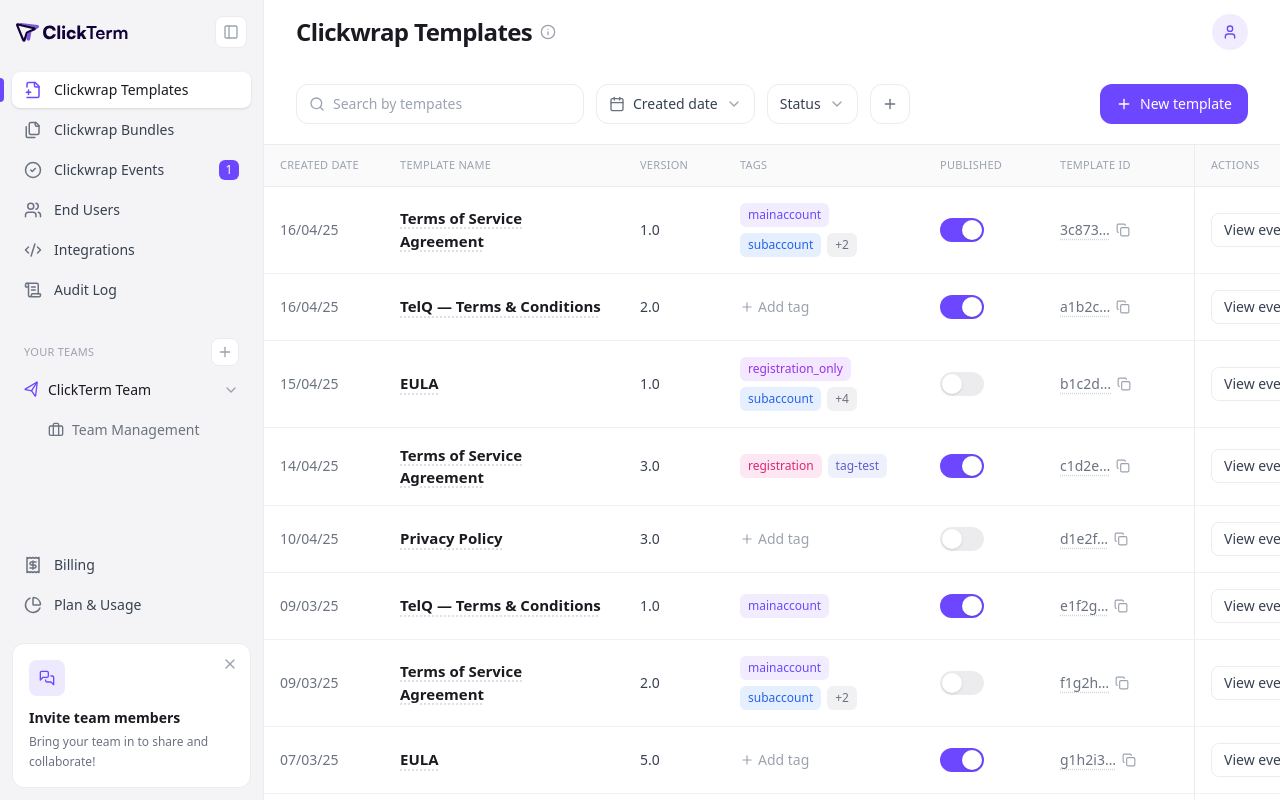
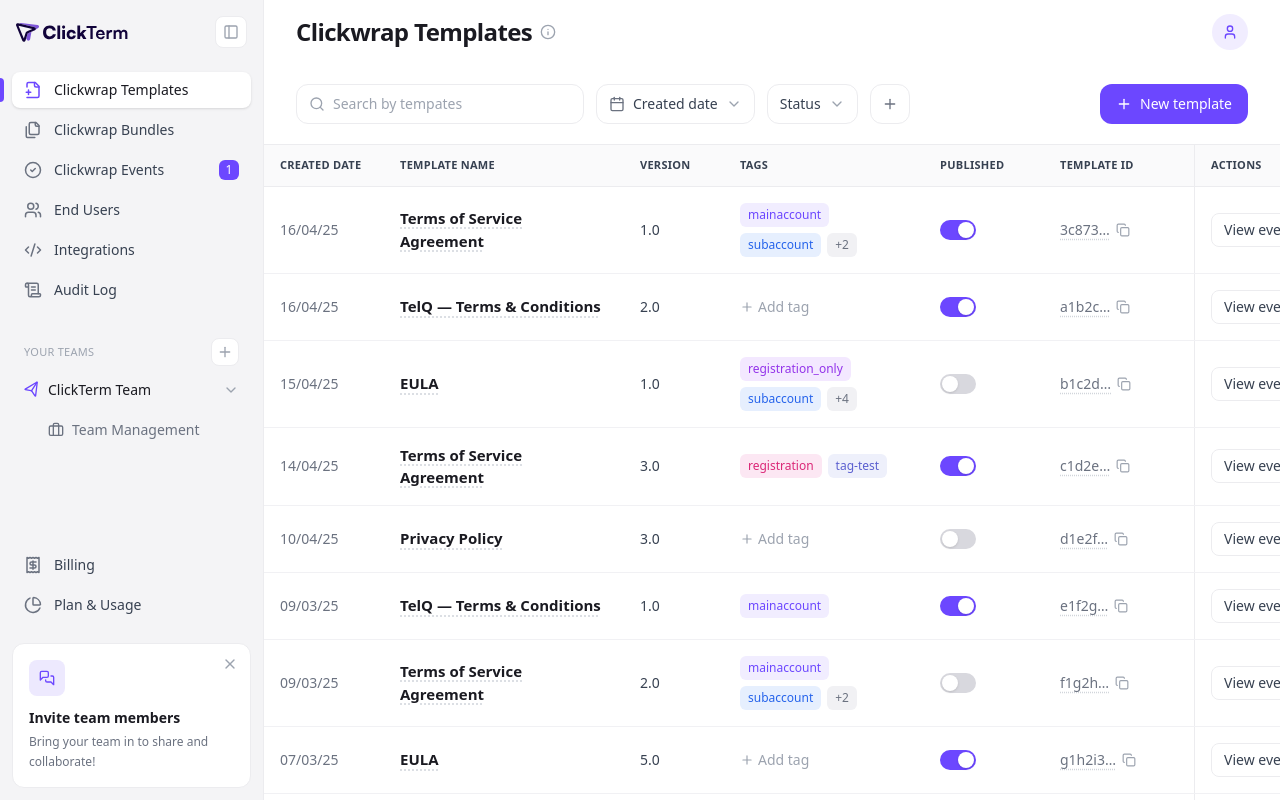
Before and after one commit to volodymyrmyronets/clickterm, a Next.js app: page / in a window 1280 px wide. Built offline with nearby package versions, Linux system fonts and the light colour scheme.

Commit message:
Address review: readable table headers; balanced toggle size
Co-Authored-By: Claude Opus 4.8 <noreply@anthropic.com>

```diff
--- a/src/components/TemplatesTable.tsx
+++ b/src/components/TemplatesTable.tsx
@@ -13,7 +13,7 @@ export function TemplatesTable() {
     <div className="min-w-[1024px]">
       {/* Header */}
       <div
-        className={`${GRID} border-y border-line bg-surface text-[11px] font-medium uppercase tracking-wide text-faint`}
+        className={`${GRID} border-y border-line bg-surface text-[11px] font-semibold uppercase tracking-wide text-ink-soft`}
       >
         <HeadCell>Created date</HeadCell>
         <HeadCell>Template name</HeadCell>
@@ -151,16 +151,16 @@ function Toggle({ initial }: { initial: boolean }) {
   return (
     <button
       onClick={() => setOn((v) => !v)}
-      className={`relative h-6 w-11 rounded-full transition-colors ${
-        on ? "bg-accent" : "bg-line"
+      className={`relative h-5 w-9 rounded-full transition-colors ${
+        on ? "bg-accent" : "bg-[#D8D8DE]"
       }`}
       role="switch"
       aria-checked={on}
       aria-label="Published"
     >
       <span
-        className={`absolute top-0.5 size-5 rounded-full bg-white shadow-sm transition-all ${
-          on ? "left-[22px]" : "left-0.5"
+        className={`absolute top-0.5 size-4 rounded-full bg-white shadow-sm transition-all ${
+          on ? "left-[18px]" : "left-0.5"
         }`}
       />
     </button>
```
